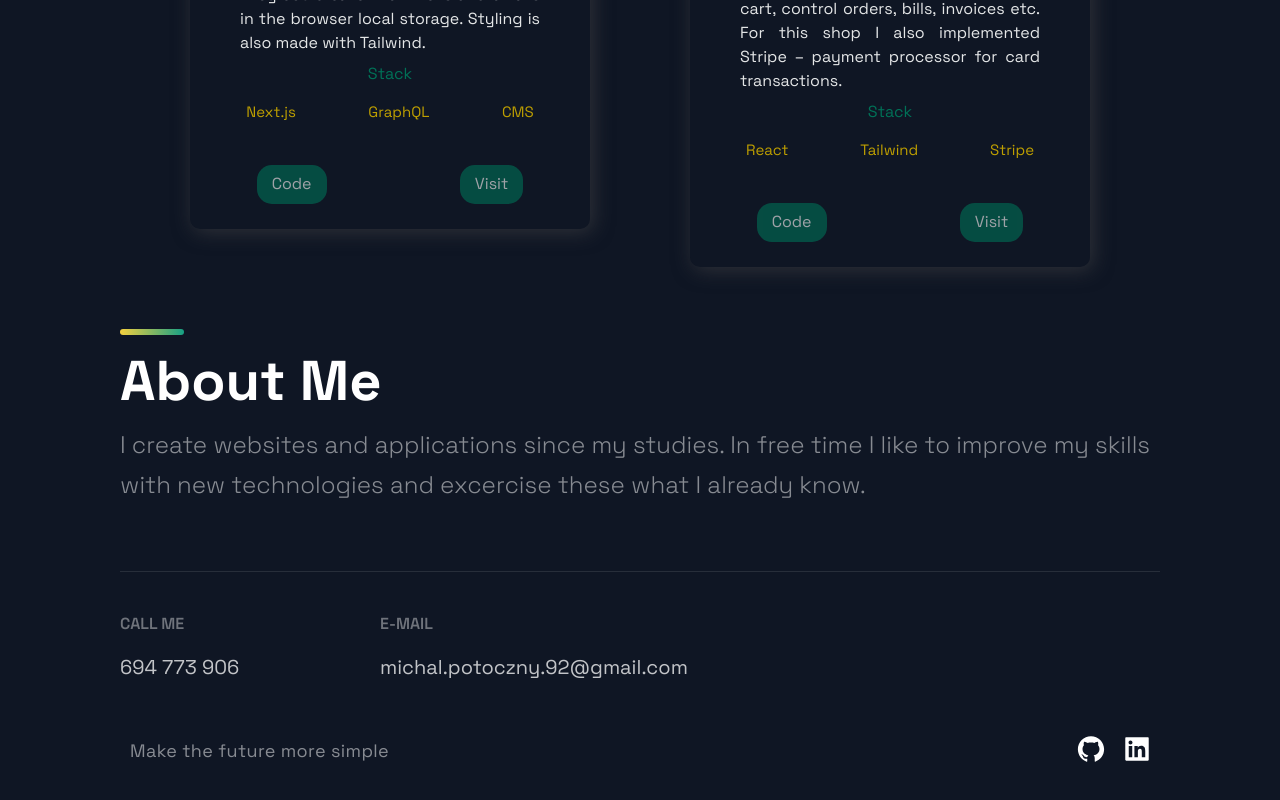
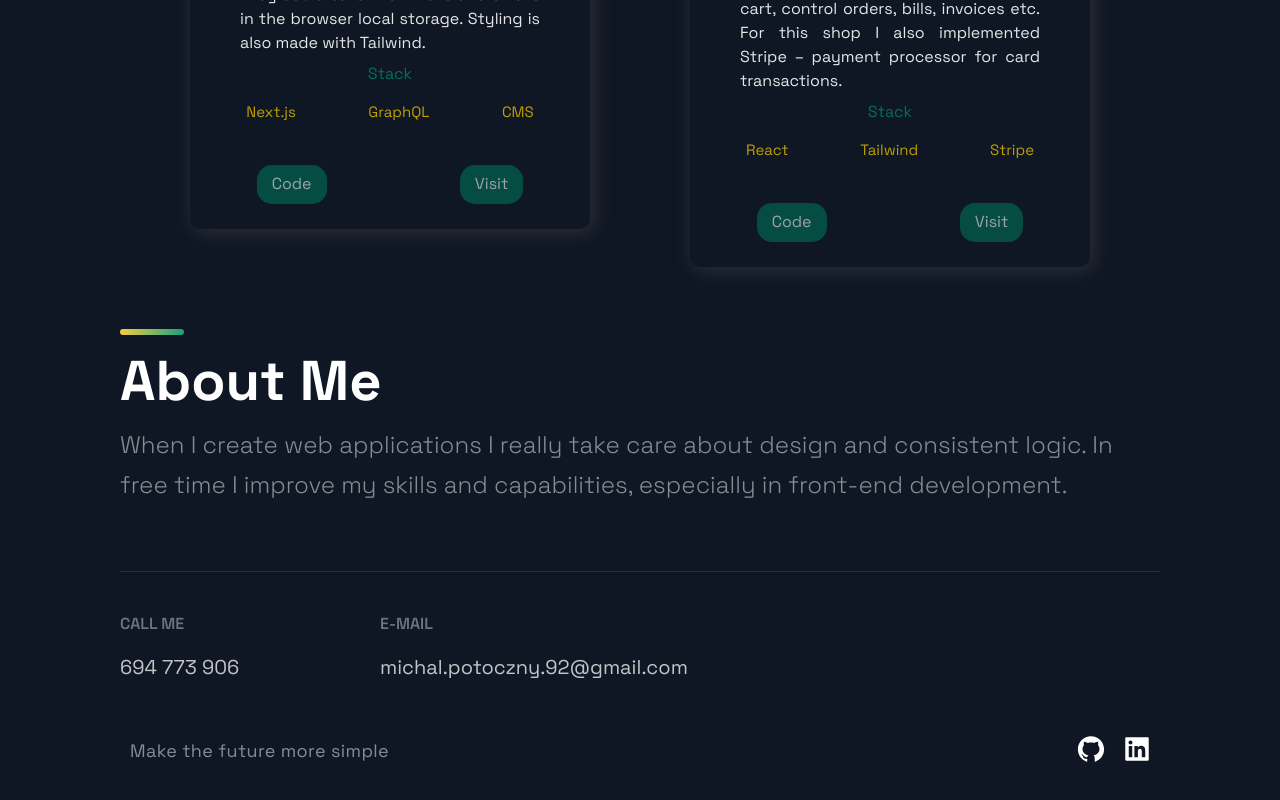
Before and after one commit to yougonnagetyours/my-developer-portfolio, a Next.js app: page / in a window 1280 px wide. Shown: the part 2534-3334 px from the top of the page. Built offline with nearby package versions, Linux system fonts and the light colour scheme.

Commit message:
Update TimeLine.js

```diff
--- a/src/components/TimeLine/TimeLine.js
+++ b/src/components/TimeLine/TimeLine.js
@@ -10,7 +10,7 @@ const Timeline = () => {
       <br />
       <SectionTitle>About Me</SectionTitle>
       <SectionText>
-        I create websites and applications since my studies. In free time I like to improve my skills with new technologies and excercise these what I already know.
+        When I create web applications I really take care about design and consistent logic. In free time I improve my skills and capabilities, especially in front-end development.
       </SectionText>
     </Section>
   );
```
